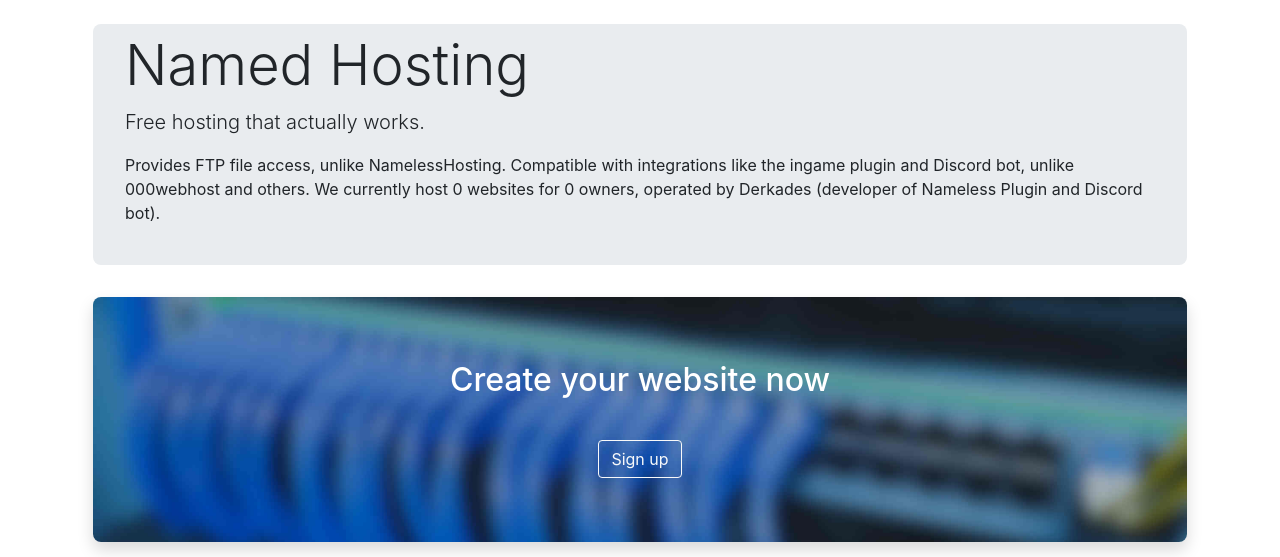
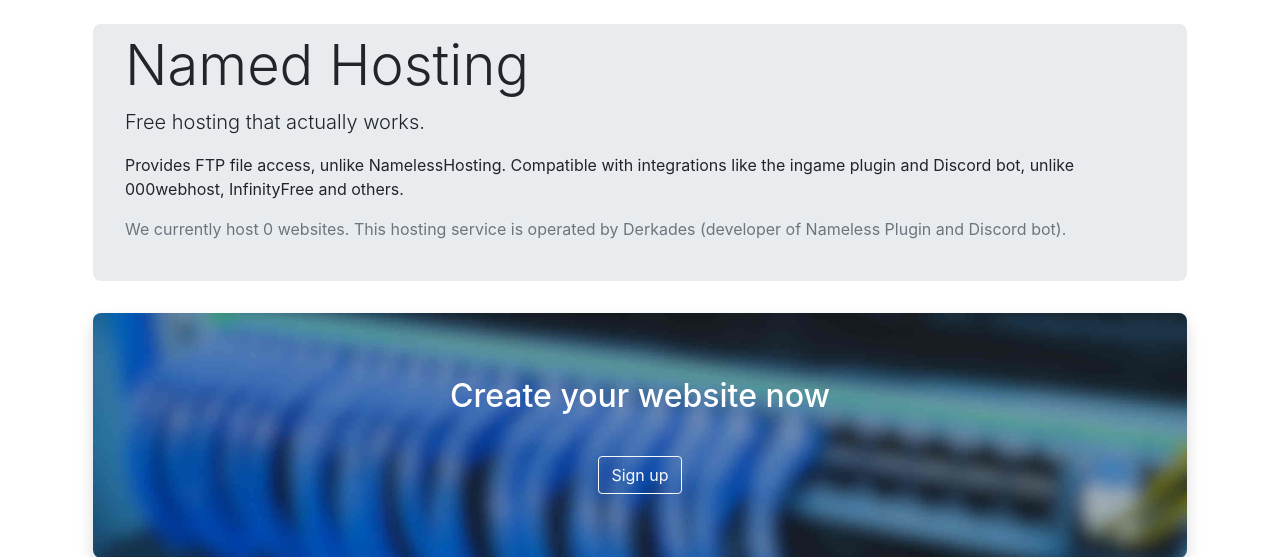
Before and after one commit to namelessmc-bot/namelessmc_hosting, a Django app: page / in a window 1280 px wide. Shown: the part 56-613 px from the top of the page. Run offline with Django 3.2, Linux system fonts and the light colour scheme; some libraries are stand-ins or nearby versions.

Commit message:
update homepage text

```diff
--- a/frontend/main/templates/main/index.html
+++ b/frontend/main/templates/main/index.html
@@ -11,7 +11,10 @@
         </p>
     </span>
     <p>
-{% blocktrans with websites=count_websites users=count_users %}Provides FTP file access, unlike NamelessHosting. Compatible with integrations like the ingame plugin and Discord bot, unlike 000webhost and others. We currently host {{ websites }} websites for {{ users }} owners, operated by Derkades (developer of Nameless Plugin and Discord bot).{% endblocktrans %}
+{% blocktrans %}Provides FTP file access, unlike NamelessHosting. Compatible with integrations like the ingame plugin and Discord bot, unlike 000webhost, InfinityFree and others.{% endblocktrans %}
+    </p>
+    <p class="text-muted">
+{% blocktrans with websites=count_websites users=count_users %}We currently host {{ websites }} websites. This hosting service is operated by Derkades (developer of Nameless Plugin and Discord bot).{% endblocktrans %}
     </p>
     <span class="text-muted"></span>
 </section>
```
Also changed, not shown: frontend/locale/cs/LC_MESSAGES/django.po, frontend/locale/de/LC_MESSAGES/django.po, frontend/locale/es/LC_MESSAGES/django.po, frontend/locale/es_419/LC_MESSAGES/django.po, frontend/locale/hu/LC_MESSAGES/django.po, frontend/locale/nb_NO/LC_MESSAGES/django.po, frontend/locale/nl/LC_MESSAGES/django.po, frontend/locale/pl/LC_MESSAGES/django.po, frontend/locale/ru/LC_MESSAGES/django.po, frontend/locale/sk/LC_MESSAGES/django.po, frontend/locale/tr/LC_MESSAGES/django.po, frontend/locale/zh_Hans/LC_MESSAGES/django.po.
